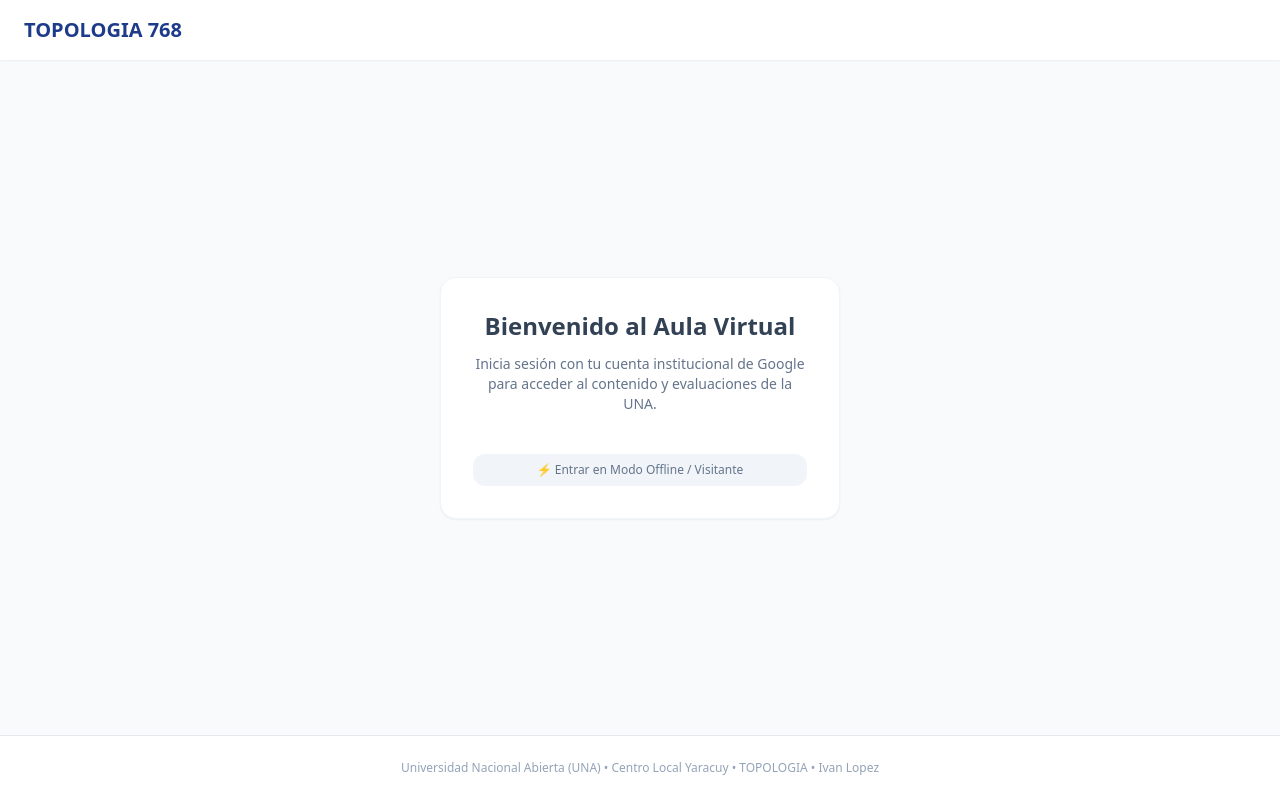
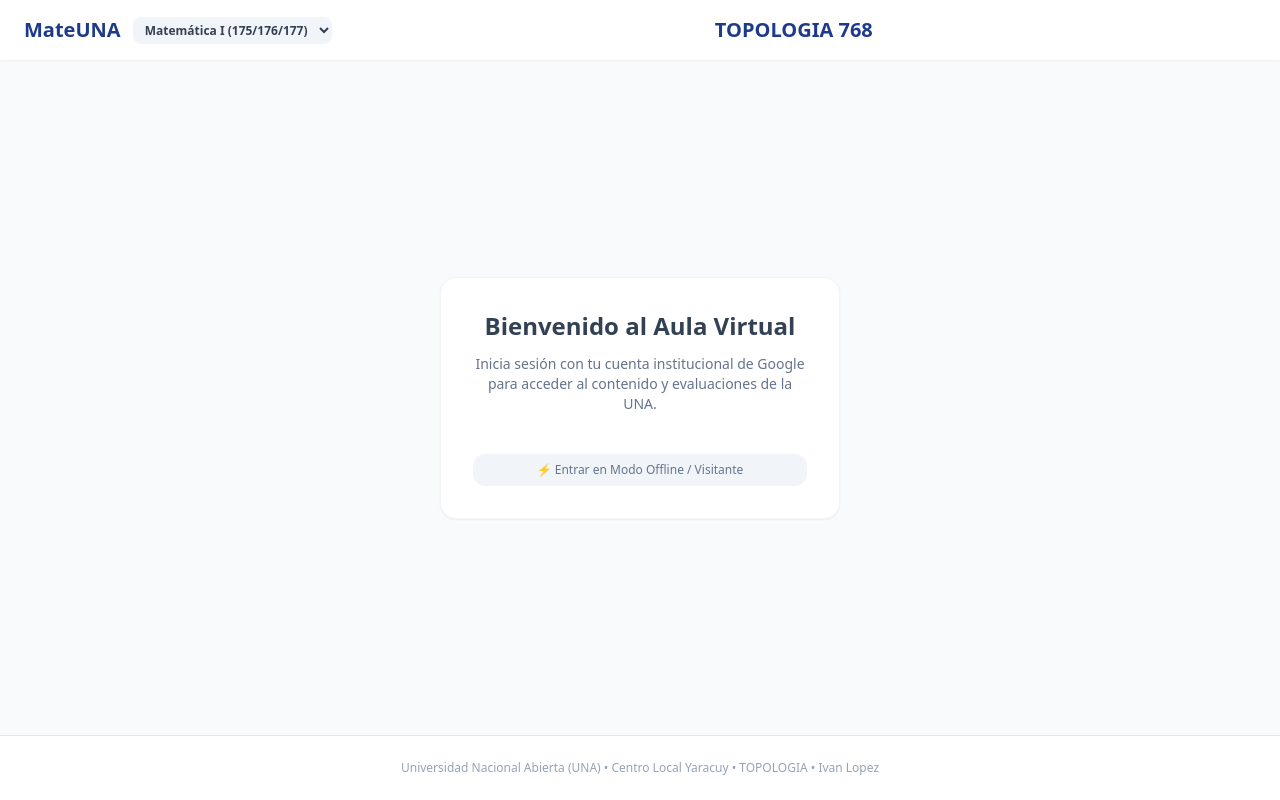
Before and after one commit to ivanguillermo/topologia, a plain HTML site: page index.html in a window 1280 px wide. Drawn offline with nearby package versions, Linux system fonts and the light colour scheme.

Commit message:
Update index.html

```diff
--- a/index.html
+++ b/index.html
@@ -36,6 +36,16 @@
 
     <!-- HEADER / LOGIN -->
     <header class="bg-white shadow-sm py-4 px-6 flex justify-between items-center z-10 sticky top-0">
+        <div class="flex items-center gap-3">
+            <h1 class="text-xl font-bold text-blue-900">MateUNA</h1>
+            <!-- Selector global de materia -->
+            <select id="materia-select" onchange="cambiarMateria(this.value)" class="text-xs bg-slate-100 font-semibold border-none rounded-lg px-2 py-1 text-slate-700 cursor-pointer">
+              <option value="175">Matemática I (175/176/177)</option>
+              <option value="178">Matemática II (178)</option>
+              <option value="179">Lógica (107)</option>
+              <option value="179">Topologia (768)</option>
+            </select>
+        </div>
         <div class="flex items-center gap-3">
             <button id="mobile-menu-btn" onclick="toggleMobileMenu()" class="hidden md:hidden text-slate-700 focus:outline-none p-1">
                 <svg class="w-6 h-6" fill="none" stroke="currentColor" viewBox="0 0 24 24">
```
